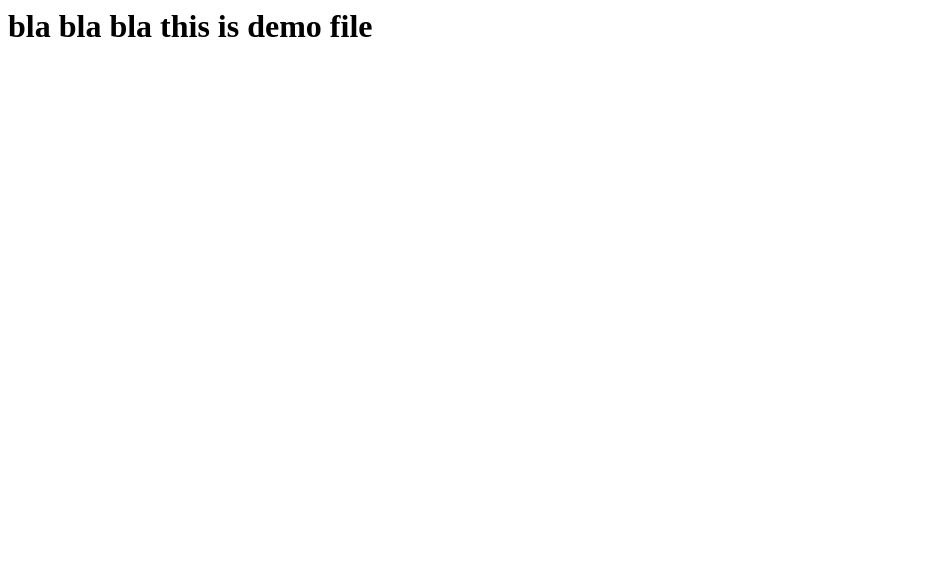
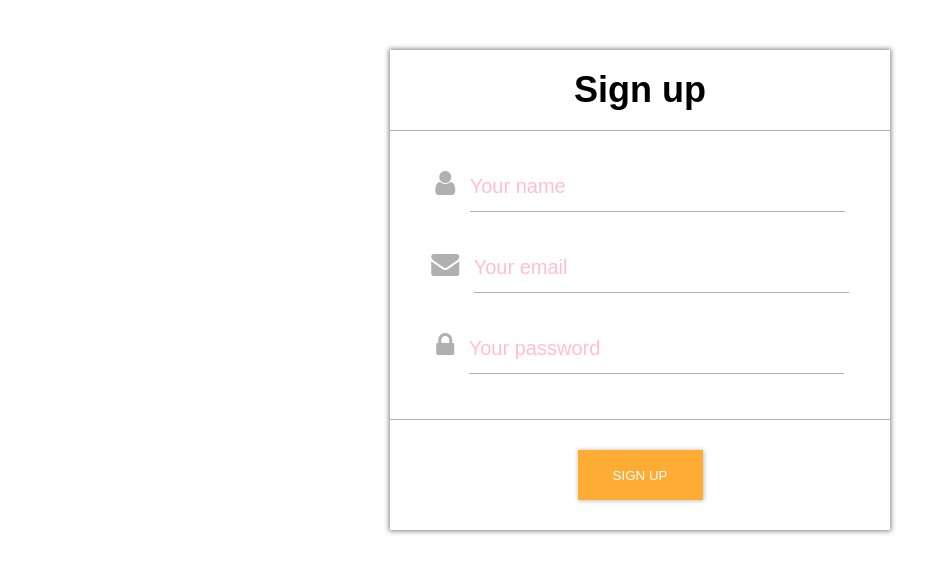
Before and after one commit to hungdanh0007/github-demo-danh, a plain HTML site: page index.html in a window 1280 px wide. Shown: the whole page, without its empty margins (0-949 px from the left). Drawn offline with Linux system fonts and the light colour scheme.

Commit message:
Update index.html

```diff
--- a/index.html
+++ b/index.html
@@ -1 +1,37 @@
-<h1>bla bla bla this is demo file</h1>
+
+<!doctype html>
+<html>
+<head>
+<meta charset="utf-8">
+<title>Untitled Document</title>
+	<link rel="stylesheet" href="css/style-bt-sign-up.css">
+	<link rel="stylesheet" href="css/font-awesome.min.css">
+</head>
+
+<body>
+	<div class="sign-up-form">
+		<form>
+			<div class="form-group">
+				<h1>Sign up</h1>
+			</div>
+			<div class="form-group field">
+				<i class="fa fa-user"></i>
+				<input type="text" placeholder="Your name">
+			</div>
+			<div class="form-group field">
+				<i class="fa fa-envelope"></i>
+				<input type="email" placeholder="Your email">
+			</div>
+			<div class="form-group field">
+				<i class="fa fa-lock"></i>
+				<input type="password" placeholder="Your password">
+			</div>
+			<div class="border"></div>
+			<div class="form-group">
+				<button>Sign up</button>
+			</div>
+		</form>
+	</div>
+
+</body>
+</html>
```
